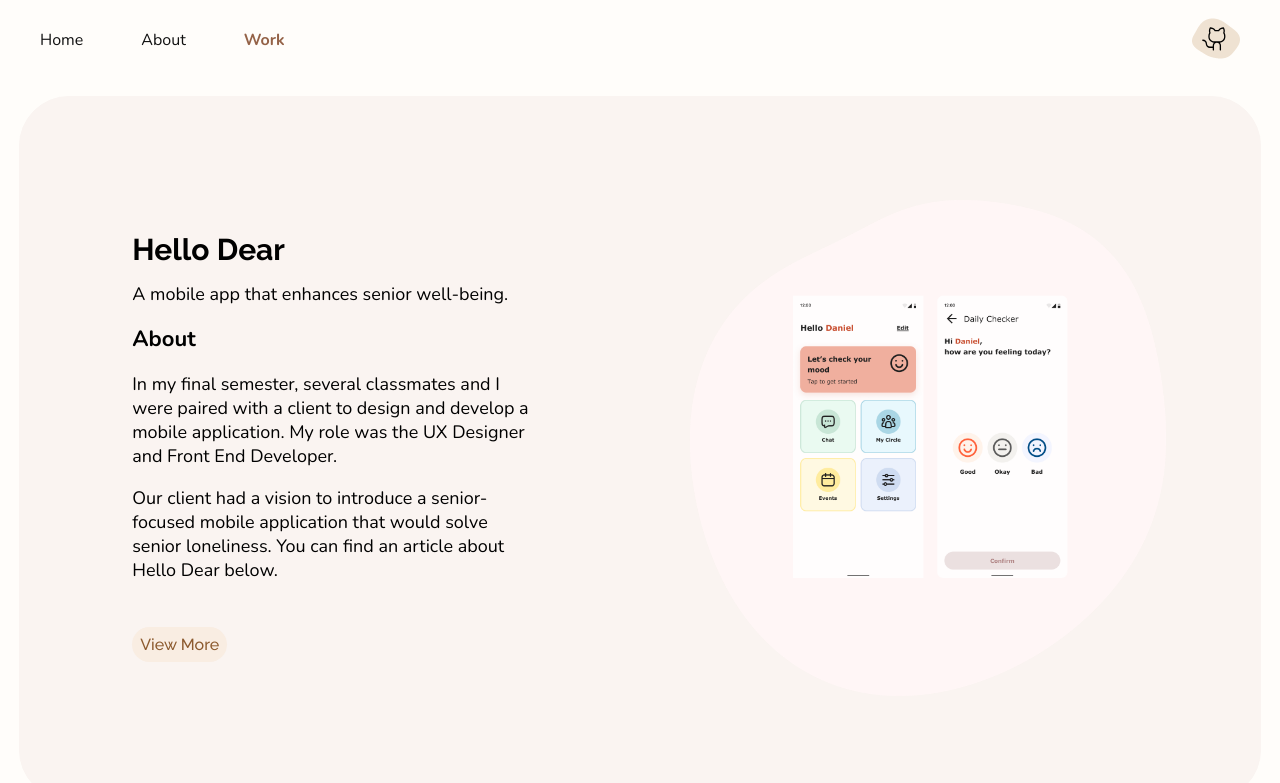
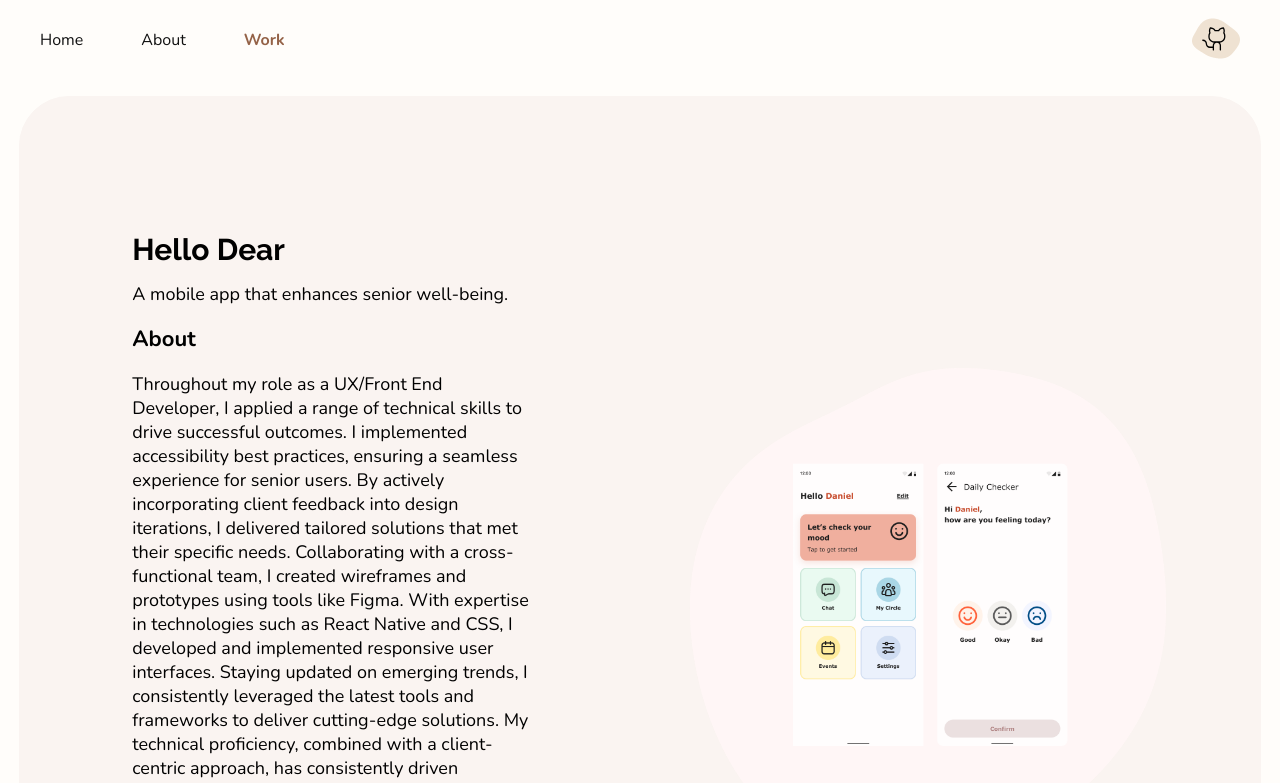
Before and after one commit to nasrafarah328-svg/portfolio, a React (Create React App) app: page /work in a window 1280 px wide. Shown: the top 783 px of the page. Built offline with nearby package versions, Linux system fonts and the light colour scheme.

Commit message:
work, hello dear, updated description

```diff
--- a/src/components/Work.js
+++ b/src/components/Work.js
@@ -5,40 +5,51 @@ import "./work.css";
 const projects = [
   {
     title: "Hello Dear",
-    headerQuote:"A mobile app that enhances senior well-being.",
+    headerQuote: "A mobile app that enhances senior well-being.",
     subTitle: "About",
     description:
-      "In my final semester, several classmates and I were paired with a client to design and develop a mobile application. My role was the UX Designer and Front End Developer.",
-      moreText:
+      "Throughout my role as a UX/Front End Developer, I applied a range of technical skills to drive successful outcomes. I implemented accessibility best practices, ensuring a seamless experience for senior users. By actively incorporating client feedback into design iterations, I delivered tailored solutions that met their specific needs. Collaborating with a cross-functional team, I created wireframes and prototypes using tools like Figma. With expertise in technologies such as React Native and CSS, I developed and implemented responsive user interfaces. Staying updated on emerging trends, I consistently leveraged the latest tools and frameworks to deliver cutting-edge solutions. My technical proficiency, combined with a client-centric approach, has consistently driven impactful results.",
+    moreText:
       "Our client had a vision to introduce a senior-focused mobile application that would solve senior loneliness. You can find an article about Hello Dear below.",
     imageSrc: "hello-dear.png",
-    githubLink: "https://www.algonquincollege.com/college-blog/ac-students-tackle-senior-isolation-and-loneliness-with-mobile-application/",
+    githubLink:
+      "https://www.algonquincollege.com/college-blog/ac-students-tackle-senior-isolation-and-loneliness-with-mobile-application/",
   },
 
   {
     title: "Music Playlist",
-    headerQuote:"A simple MP3 personalized playlist.",
+    headerQuote: "A simple MP3 personalized playlist.",
     subTitle: "About",
     description:
       "The Music Playlist is a fully functional HTML5 music player that allows users to play and control a playlist of MP3 files. It features a mobile-first design, complete with CSS animations, and is powered by JavaScript controls. ",
-      moreText:"The playlist can be accessed through a user-friendly interface. Click the link below to view the playlist.",
+    moreText:
+      "The playlist can be accessed through a user-friendly interface. Click the link below to view the playlist.",
     imageSrc: "music.png",
     githubLink: "https://nasra-playlist.netlify.app/",
   },
   {
     title: "CareSpace",
-    headerQuote:"Senior Care App Case Study.",
+    headerQuote: "Senior Care App Case Study.",
     subTitle: "About",
     description:
       "Witness how I applied user-centered methodologies, inclusive design principles, and iterative improvements to enhance the experience for seniors and their caregivers.",
-      moreText:
+    moreText:
       "Discover my compelling case study on the UX design process of a senior care app, by clicking on the link below.",
     imageSrc: "carespace.png",
-    githubLink: "https://docs.google.com/presentation/d/142ijd0A59bza0p0cSW5b2Cp_3g6fa-fH8Zx5KHzjtRM/edit?usp=share_link",
+    githubLink:
+      "https://docs.google.com/presentation/d/142ijd0A59bza0p0cSW5b2Cp_3g6fa-fH8Zx5KHzjtRM/edit?usp=share_link",
   },
 ];
 
-function Project({ title, headerQuote, subTitle, description, moreText, imageSrc, githubLink }) {
+function Project({
+  title,
+  headerQuote,
+  subTitle,
+  description,
+  moreText,
+  imageSrc,
+  githubLink,
+}) {
   return (
     <div className="selection-project-wrapper">
       <div className="selection-project-text">
@@ -66,7 +77,10 @@ function CustomPagination() {
 
   const indexOfLastProject = currentPage * projectsPerPage;
   const indexOfFirstProject = indexOfLastProject - projectsPerPage;
-  const currentProjects = projects.slice(indexOfFirstProject, indexOfLastProject);
+  const currentProjects = projects.slice(
+    indexOfFirstProject,
+    indexOfLastProject
+  );
 
   const totalPages = Math.ceil(projects.length / projectsPerPage);
 
@@ -99,7 +113,9 @@ function CustomPagination() {
         {Array.from({ length: totalPages }, (_, index) => (
           <button
             key={index}
-            className={`pagination-item ${currentPage === index + 1 ? "active" : ""}`}
+            className={`pagination-item ${
+              currentPage === index + 1 ? "active" : ""
+            }`}
             onClick={() => handlePageChange(index + 1)}
           >
             {index + 1}
```
